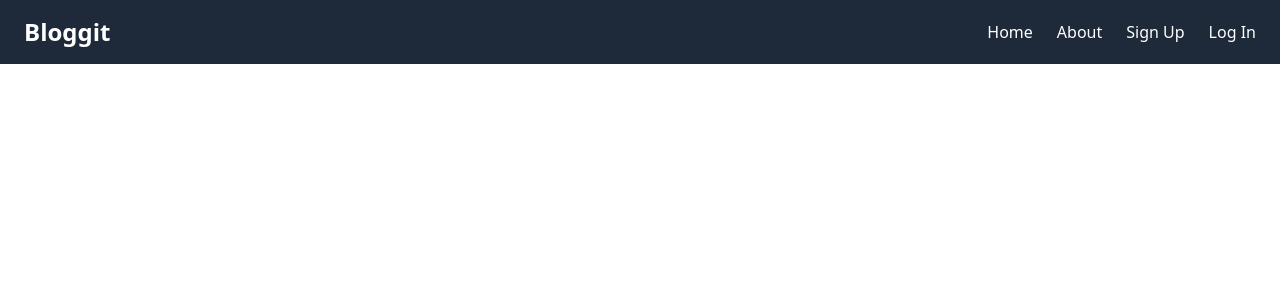
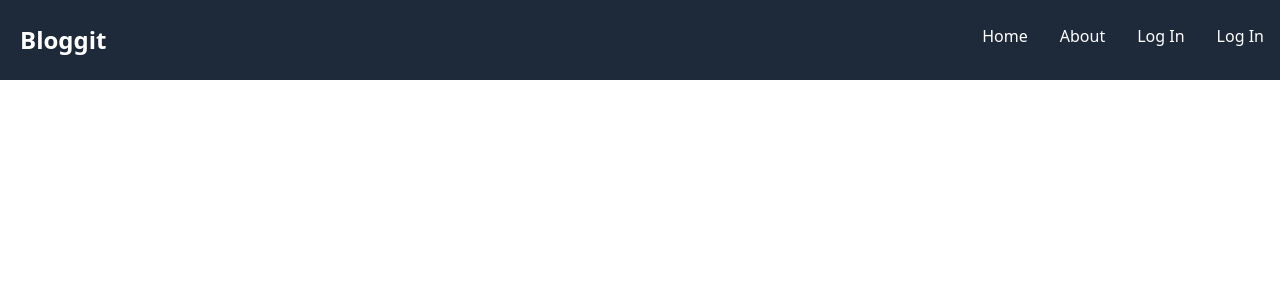
Before and after one commit to Shivansh-Sharma-134/front-blogs, a React (Vite) app: page / in a window 1280 px wide. Shown: the top 300 px of the page. Built offline with nearby package versions, Linux system fonts and the light colour scheme.

Commit message:
navbar done

```diff
--- a/src/components/Navbar.jsx
+++ b/src/components/Navbar.jsx
@@ -2,18 +2,19 @@ import React from 'react'
 
 function Navbar() {
   return (
-     <nav className="bg-gray-800 text-white px-6 py-4 flex justify-between items-center">
+     <nav className="bg-gray-800 text-white pl-5 h-20 flex justify-between items-center ">
       <a href='/'>
       <div className="text-2xl font-bold ">Bloggit</div>
       </a>
-      <ul className="flex gap-6">
+      <ul className="flex h-full ">
 
-        <li><a href="/" className="hover:text-gray-300">Home</a></li>
-        <li><a href="/about" className="hover:text-gray-300">About</a></li>
-        <li><a href="/log-in" className="hover:text-gray-300">Sign Up</a></li>
-        <li><a href="/sign-up" className="hover:text-gray-300">Log In</a></li>
+        <li><a href="/" className="block px-4 py-6 h-full hover:text-black hover:bg-white text-center">Home</a></li>
+        <li><a href="/about" className="block   px-4 py-6 h-full hover:text-black hover:bg-white">About</a></li>
+        <li><a href="/log-in" className="block  px-4 py-6 h-full hover:text-black hover:bg-white">Log In</a></li>
+        <li><a href="/sign-up" className="block px-4 py-6 h-full hover:text-black hover:bg-white">Log In</a></li>
       </ul>
     </nav>
+
   )
 }
 
```
